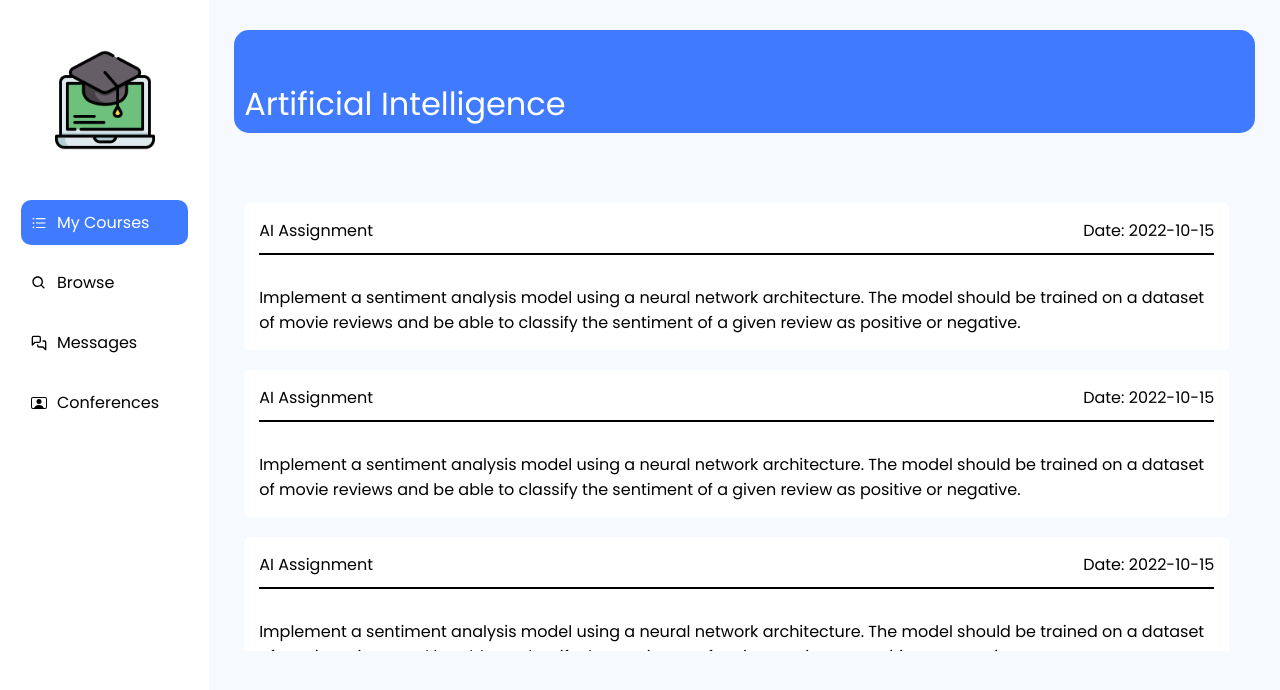
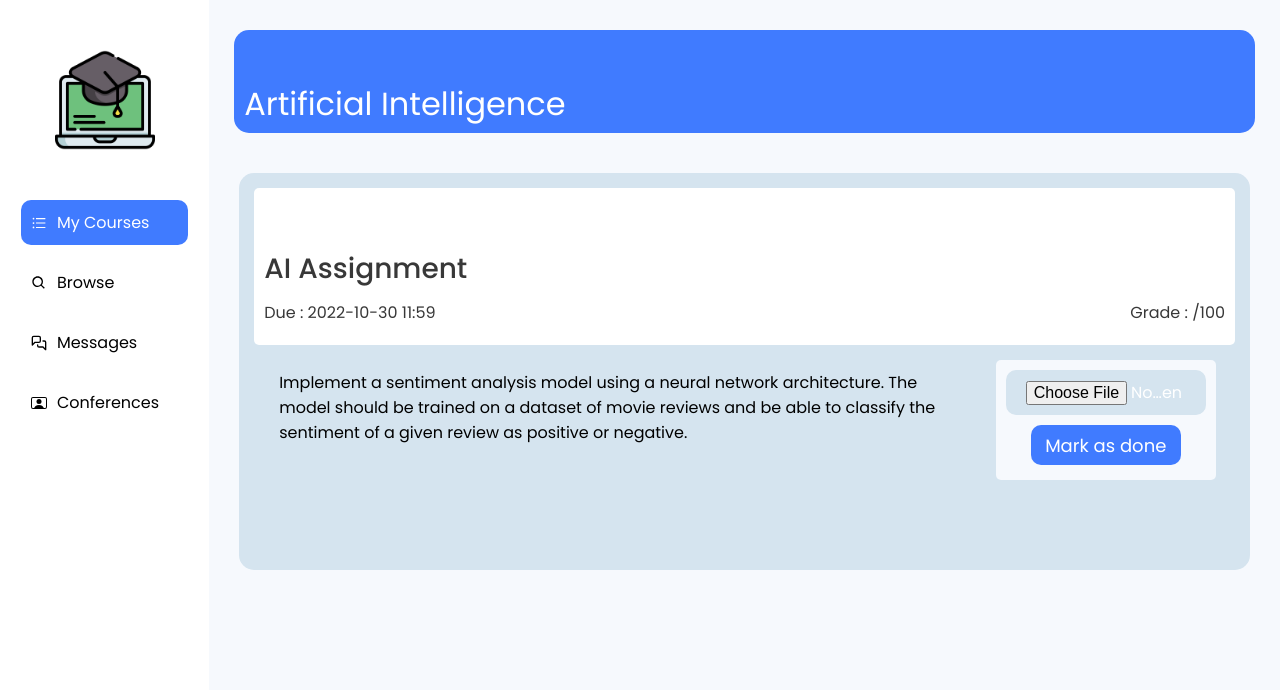
Before and after one commit to amr-hammoud/e-learning-system, a React (Create React App) app in the folder frontend/: page /student/browse in a window 1280 px wide. Both pictures are taken after a click on the element "My Courses". Shown: the top 690 px of the page. Built offline with nearby package versions, Linux system fonts and the light colour scheme; the HTML template or start-up script is replaced by a standard one.

Commit message:
<FE> Created design of course classwork component

```diff
--- a/frontend/src/Components/Base/Button/style.css
+++ b/frontend/src/Components/Base/Button/style.css
@@ -1,6 +1,6 @@
 .base-button {
-    height: 50px;
-    font-size: 20px;
-    width:90px;
+    height: 40px;
+    font-size: 18px;
+    width:150px;
     padding: 5px 10px;
   }
--- /dev/null
+++ b/frontend/src/Components/Student/Classwork/index.jsx
@@ -0,0 +1,48 @@
+import React from "react";
+import './style.css';
+import Button from "../../Base/Button/index.jsx";
+
+const  Classwork=({ass})=> {
+	return (
+    <div class="flex column classwork-details rounded ">
+        <div className="classwork-info flex column">
+            <div class="classwork-title flex column roundedSmall">
+                <h2 className="dark-gray">
+                {ass.title}
+                </h2>
+                <div class="classwork-data flex row">
+                    <div className="classwork-date">
+                        <span className="dark-gray">Due : {ass.dueDate} {ass.dueTime}</span>
+                    </div>
+                    <div className="classwork-grade">
+                    <span className="dark-gray">Grade : /{ass.grade}</span>
+                    </div>
+                </div>
+            </div>
+            <div className="classwork-instructions flex row ">
+            <div className="classwork-content roundedSmall">
+                <div className="classwork-description">
+                {ass.description}
+                </div>
+            </div>
+            <div className="classwork-attach flex primary-bg roundedSmall">
+                <div className="classwork-file  flex column">
+                    <input type="file" className="ass-file"></input>
+                    <div className="btnSub flex center">
+                        <Button
+                            color={"blue-bg"}
+                            textColor={"white-color"}
+                            text={"Mark as done"}
+                        />
+                    </div>
+                </div>
+            </div>
+            </div>
+            <div className="spacer-30"></div>
+            <div className="spacer-30"></div>
+            <div className="spacer-30"></div>
+        </div>
+    </div>
+    );
+}
+export default Classwork;
--- /dev/null
+++ b/frontend/src/Components/Student/Classwork/style.css
@@ -0,0 +1,62 @@
+.classwork-details{
+    margin: 10px;
+    margin-left:30px;
+    margin-right: 30px;
+    align-items: start;
+    align-items: flex-start;
+    padding-right: 30px;
+    background-color: #d5e4ef;
+}
+.classwork-info{
+    width:100%;
+    align-items: flex-start;
+}
+.classwork-title{
+    padding-top: 5px;
+    margin:15px;
+    width: 100%;
+    background-color:white;
+    padding:10px;
+}
+.classwork-title h2{
+    margin-top: 50px;
+}
+.classwork-data{
+    padding-top:10px;
+    gap:40px;
+    justify-content: space-between;
+}
+.classwork-date{
+    margin-bottom: 10px;
+}
+.classwork-description{
+    width:100%;
+    padding:10px;
+}
+.classwork-instructions{
+    gap:10px;
+    height:auto;
+}
+.classwork-content{
+    width:70%;
+    margin-left:30px
+}
+.classwork-attach{
+    margin-left:30px;
+    height: 120px;
+}
+.classwork-file{
+    gap:10px;
+    margin-left: 10px;
+    margin-right: 10px
+}
+.ass-file{
+    margin-top: 10px;
+    width: 200px;
+    border: none;
+    background: #d5e4ef;
+    padding: 10px 20px;
+    border-radius: 10px;
+    color: #fff;
+    cursor: pointer;
+}
--- a/frontend/src/Components/Student/CourseStream/style.css
+++ b/frontend/src/Components/Student/CourseStream/style.css
@@ -5,6 +5,12 @@
     margin-right: 25px;
     padding:15px;
 }
+.stream-body:hover{
+        box-shadow: 0px 30px 18px -8px rgba(113, 112, 153, 0.1);
+        transform: scale(1.05, 1.05);
+        cursor: pointer;
+}
+
 
 .stream-body-top{
     width:100%;
--- a/frontend/src/Pages/Student/Stream/index.jsx
+++ b/frontend/src/Pages/Student/Stream/index.jsx
@@ -1,12 +1,15 @@
 import React from "react";
 import './style.css';
 import CourseStream from "../../../Components/Student/CourseStream";
+import Classwork from "../../../Components/Student/Classwork";
 
 const StudentStream=({course})=>{
     const ass={"title": "AI Assignment",
                 "description": "Implement a sentiment analysis model using a neural network architecture. The model should be trained on a dataset of movie reviews and be able to classify the sentiment of a given review as positive or negative.",
                 "submissionDate": "2022-10-15",
                 "dueDate": "2022-10-30",
+                "dueTime":"11:59",
+                "grade":"100",
                 "attachment": "https://example.com/ai_assignment.pdf"
     }
 
@@ -17,12 +20,16 @@ const StudentStream=({course})=>{
                <span>{course.title}</span>
             </div>
             <div className="spacer-30"></div>
-            <div className="stream-container flex column">
+            {/* <div className="stream-container flex column">
                 <CourseStream ass={ass}/>
                 <CourseStream ass={ass}/>
                 <CourseStream ass={ass}/>
                 <CourseStream ass={ass}/>
                 <CourseStream ass={ass}/>
+            </div> */}
+
+            <div className="flex center primary-">
+                <Classwork ass={ass}/>
             </div>
 
         </div>
--- a/frontend/src/Pages/Student/Stream/style.css
+++ b/frontend/src/Pages/Student/Stream/style.css
@@ -1,5 +1,4 @@
 .course-stream{
-    gap:20px;
 }
 .stream-head{
     height: 30%;
```
